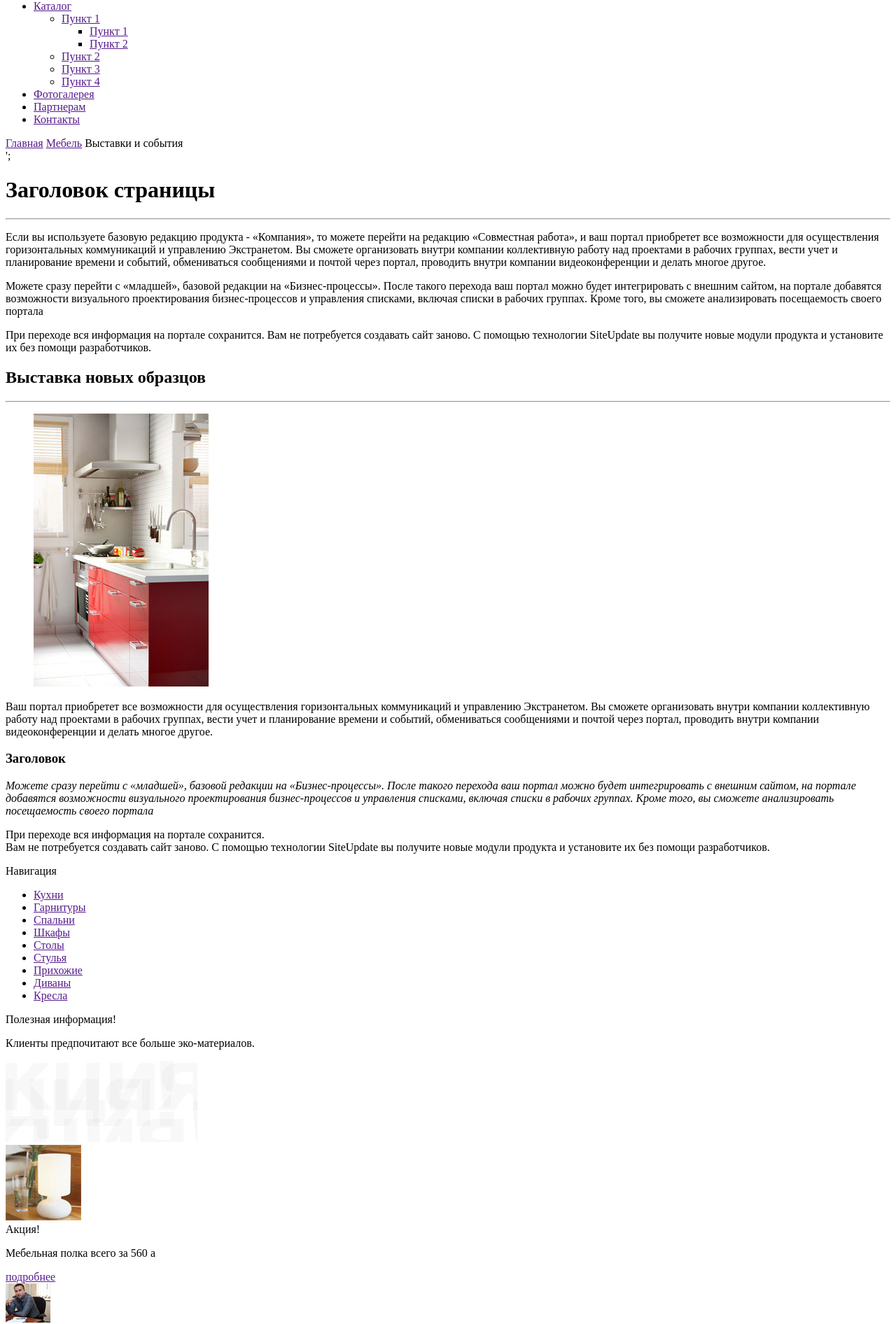
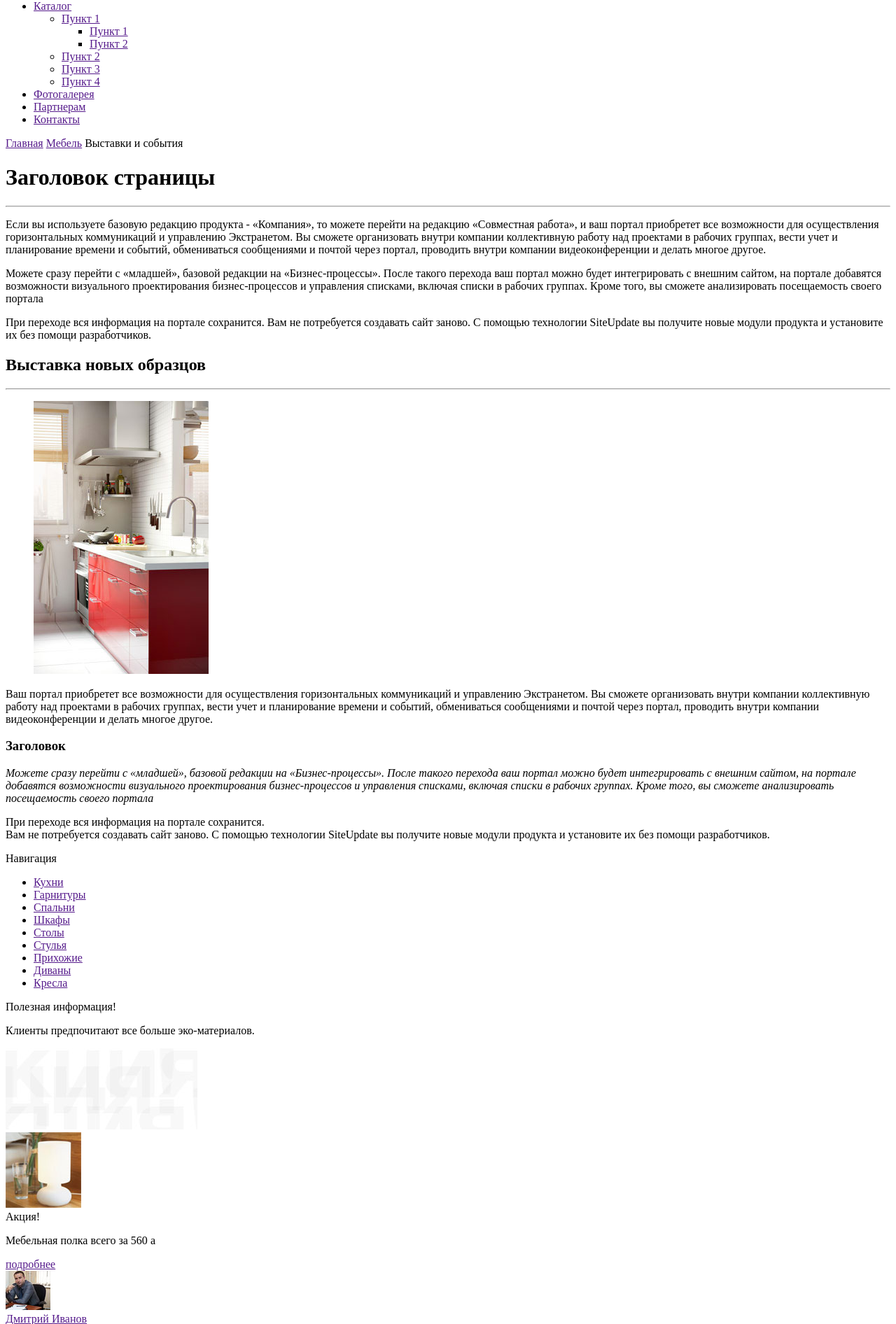
Before and after one commit to redrik234/test_bitrix_exam, a PHP site: template local/templates/exam1/footer.php in a window 1280 px wide. Shown: the part 450-2342 px from the top of the page at 70% size. Run offline with PHP 8.4, Linux system fonts and the light colour scheme; the template is opened without the code that fills it, so the values that code supplies are empty; some libraries are stand-ins or nearby versions.

Commit message:
Исправлена ошибка в верстке  [ex1-4] Создать шаблон сайта

```diff
--- a/local/templates/exam1/header.php
+++ b/local/templates/exam1/header.php
@@ -170,7 +170,10 @@ $uri = new Uri($request->getRequestUri());
                     <span>Выставки и события</span>
                 </div>
             </div>
-            <!-- /breadcrumbs -->';
+            <div class="page">
+            <!-- content box -->
+                <div class="content-box">
+            <!-- /breadcrumbs -->
         <?else:?>
             <!-- page -->
             <div class="page">
```
